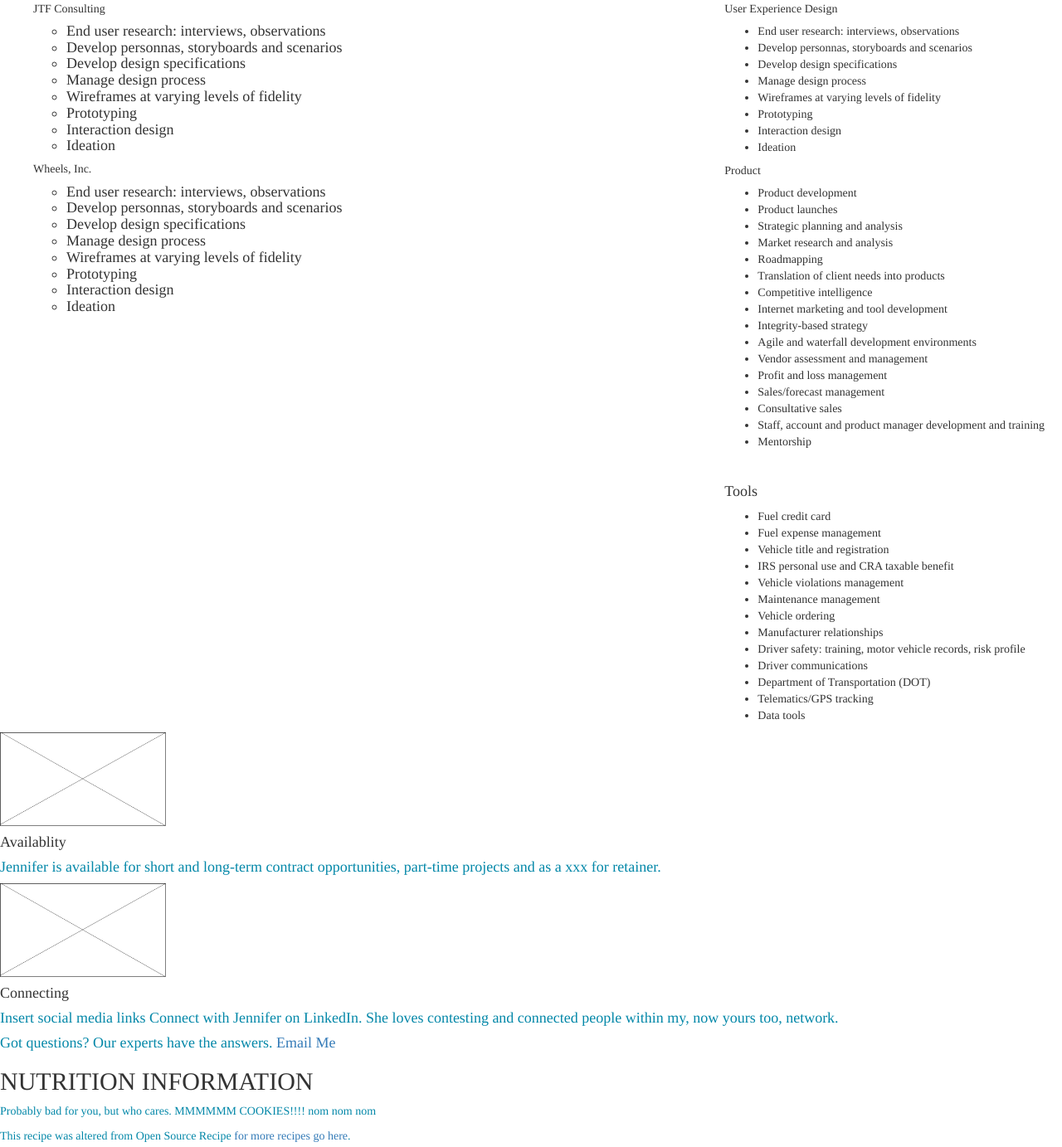
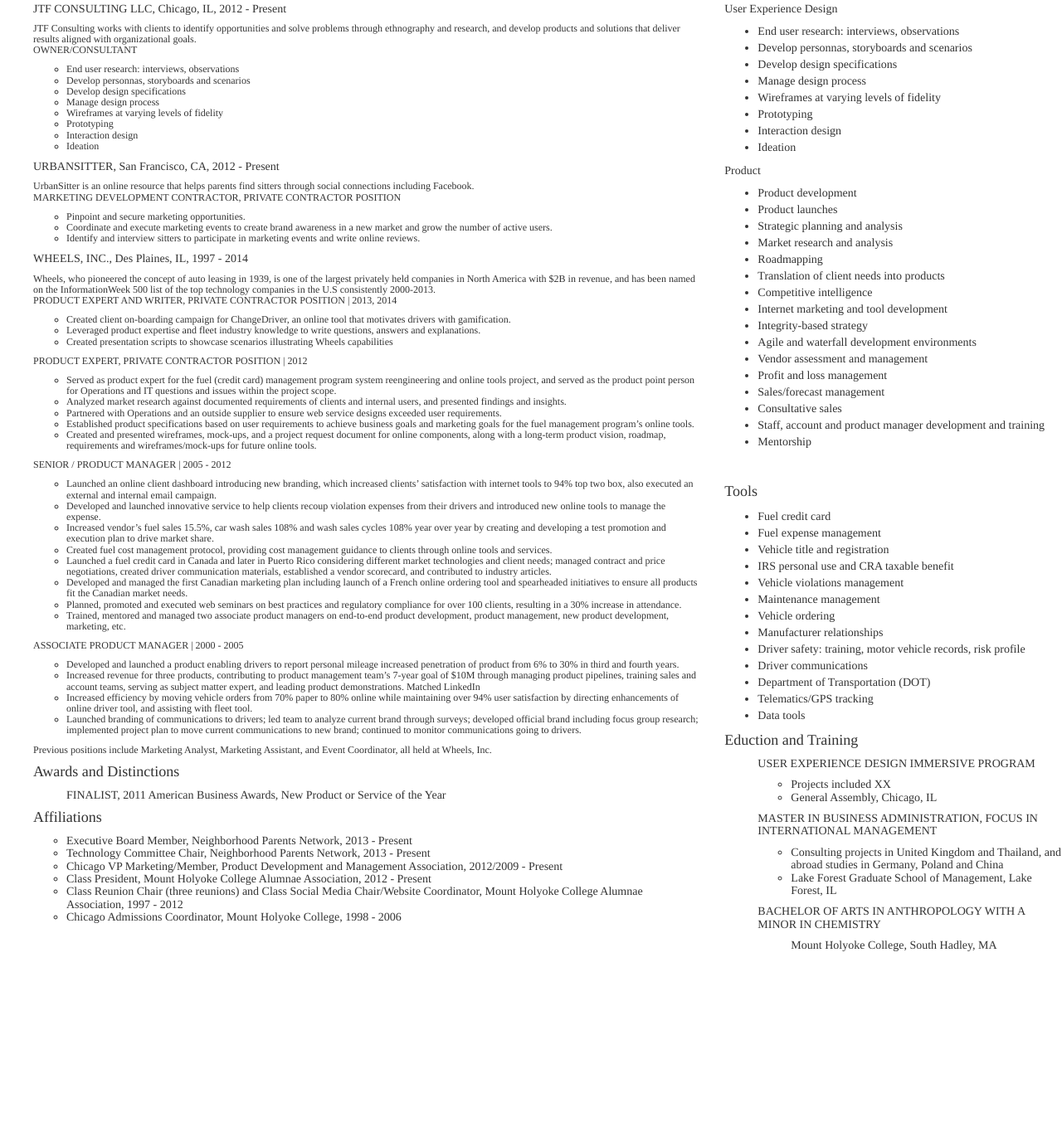
Before and after one commit to JenniferTravisFout/JenniferTravisFout.github.io, a plain HTML site: page resume.html in a window 1280 px wide. Shown: the part 252-1635 px from the top of the page at 83% size. After the commit the page ends 1410 px from the top, so only its background shows below. Drawn offline with nearby package versions, Linux system fonts and the light colour scheme.

Commit message:
Resume new and Index updates

```diff
--- a/resume.html
+++ b/resume.html
@@ -52,7 +52,9 @@
 
 		<h4> Experience<h4>
 		<ul>
-			<h5>JTF Consulting</h5>
+			<h5>JTF CONSULTING LLC, Chicago, IL, 2012 - Present</h5>
+			<h6>JTF Consulting works with clients to identify opportunities and solve problems through ethnography and research, and develop products and solutions that deliver results aligned with organizational goals.
+			</br> OWNER/CONSULTANT</p>
 			<ul>
 			<li>End user research: interviews, observations</li>
 			<li>Develop personnas, storyboards and scenarios</li>
@@ -65,19 +67,72 @@
 			</ul>
 		</ul>
 		<ul>
-			<h5> Wheels, Inc.</h5>
+			<h5>URBANSITTER, San Francisco, CA, 2012 - Present</h5>
+			<h6> UrbanSitter is an online resource that helps parents find sitters through social connections including Facebook. </br> MARKETING DEVELOPMENT CONTRACTOR, PRIVATE CONTRACTOR POSITION
+			</p>
+		<ul>
+			<li>Pinpoint and secure marketing opportunities.</li>
+			<li>Coordinate and execute marketing events to create brand awareness in a new market and grow the number of active users.</li>
+			<li>Identify and interview sitters to participate in marketing events and write online reviews.</li>
+		</ul>
+			<h5> WHEELS, INC., Des Plaines, IL, 1997 - 2014
+			<h6> Wheels, who pioneered the concept of auto leasing in 1939, is one of the largest privately held companies in North America with $2B in revenue, and has been named on the InformationWeek 500 list of the top technology companies in the U.S consistently 2000-2013. </br>
+			PRODUCT EXPERT AND WRITER, PRIVATE CONTRACTOR POSITION | 2013, 2014</p>
 			<ul>
-			<li>End user research: interviews, observations</li>
-			<li>Develop personnas, storyboards and scenarios</li>
-			<li>Develop design specifications</li>
-			<li>Manage design process</li>
-			<li>Wireframes at varying levels of fidelity</li>
-			<li>Prototyping</li>
-			<li>Interaction design</li>
-			<li>Ideation</li>
+			<li>Created client on-boarding campaign for ChangeDriver, an online tool that motivates drivers with gamification.</li>
+			<li>Leveraged product expertise and fleet industry knowledge to write questions, answers and explanations.</li>
+			<li>Created presentation scripts to showcase scenarios illustrating Wheels capabilities</li>
 			</ul>
 
+			<h6> PRODUCT EXPERT, PRIVATE CONTRACTOR POSITION | 2012</p>
+			<ul>
+			<li>Served as product expert for the fuel (credit card) management program system reengineering and online tools project, and served as the product point person for Operations and IT questions and issues within the project scope.</li>
+			<li>Analyzed market research against documented requirements of clients and internal users, and presented findings and insights.</li>
+			<li>Partnered with Operations and an outside supplier to ensure web service designs exceeded user requirements.</li>
+			<li>Established product specifications based on user requirements to achieve business goals and marketing goals for the fuel management program’s online tools.</li>
+			<li>Created and presented wireframes, mock-ups, and a project request document for online components, along with a long-term product vision, roadmap, requirements and wireframes/mock-ups for future online tools.</li>
+			</ul>
+			<h6>SENIOR / PRODUCT MANAGER | 2005 - 2012</p>
+			<ul>
+			<li>Launched an online client dashboard introducing new branding, which increased clients’ satisfaction with internet tools to 94% top two box, also executed an external and internal email campaign.</li>
+			<li>Developed and launched innovative service to help clients recoup violation expenses from their drivers and introduced new online tools to manage the expense.</li>
+			<li>Increased vendor’s fuel sales 15.5%, car wash sales 108% and wash sales cycles 108% year over year by creating and developing a test promotion and execution plan to drive market share.</li>
+			<li>Created fuel cost management protocol, providing cost management guidance to clients through online tools and services.</li>
+			<li>Launched a fuel credit card in Canada and later in Puerto Rico considering different market technologies and client needs; managed contract and price negotiations, created driver communication materials, established a vendor scorecard, and contributed to industry articles.</li>
+			<li>Developed and managed the first Canadian marketing plan including launch of a French online ordering tool and spearheaded initiatives to ensure all products fit the Canadian market needs.</li>
+			<li>Planned, promoted and executed web seminars on best practices and regulatory compliance for over 100 clients, resulting in a 30% increase in attendance.</li>
+			<li>Trained, mentored and managed two associate product managers on end-to-end product development, product management, new product development, marketing, etc. </li>
+			</ul>
 
+			<h6>ASSOCIATE PRODUCT MANAGER | 2000 - 2005</p>
+			<ul>
+			<li>Developed and launched a product enabling drivers to report personal mileage increased penetration of product from 6% to 30% in third and fourth years.</li>
+			<li>Increased revenue for three products, contributing to product management team’s 7-year goal of $10M through managing product pipelines, training sales and account teams, serving as subject matter expert, and leading product demonstrations. Matched LinkedIn</li>
+			<li>Increased efficiency by moving vehicle orders from 70% paper to 80% online while maintaining over 94% user satisfaction by directing enhancements of online driver tool, and assisting with fleet tool.</li>
+			<li>Launched branding of communications to drivers; led team to analyze current brand through surveys; developed official brand including focus group research; implemented project plan to move current communications to new brand; continued to monitor communications going to drivers. </li>
+			</ul>
+
+			<h6> Previous positions include Marketing Analyst, Marketing Assistant, and Event Coordinator, all held at Wheels, Inc. </p>
+			</ul>
+		</ul>
+<ul>
+<h4>Awards and Distinctions<h4>
+		<ul>
+		<h5> FINALIST, 2011 American Business Awards, New Product or Service of the Year <h5>
+</ul>
+
+	<h4>Affiliations<h4>
+		<ul>
+		<h5>
+
+			<li>Executive Board Member, Neighborhood Parents Network, 2013 - Present</li>
+			<li>Technology Committee Chair, Neighborhood Parents Network, 2013 - Present </li>
+			<li>Chicago VP Marketing/Member, Product Development and Management Association, 2012/2009 - Present</li>
+			<li>Class President, Mount Holyoke College Alumnae Association, 2012 - Present</li>
+			<li>Class Reunion Chair (three reunions) and Class Social Media Chair/Website Coordinator,
+ 			Mount Holyoke College Alumnae Association, 1997 - 2012</li>
+			<li>Chicago Admissions Coordinator, Mount Holyoke College, 1998 - 2006</li>
+		</h5>
 		</ul>
 
 	</div>
@@ -136,26 +191,26 @@
 		<li>Data tools</li>
 		</ul>
 
+<h4>Eduction and Training<h4>
+		<ul>
+		<h5> USER EXPERIENCE DESIGN IMMERSIVE PROGRAM</p>
+			<ul>
+			<li> Projects included XX </li>
+			<li> General Assembly, Chicago, IL </li>
+			</ul>
+
+		<h5> MASTER IN BUSINESS ADMINISTRATION, FOCUS IN INTERNATIONAL MANAGEMENT</p>
+			<ul>
+			<li>Consulting projects in United Kingdom and Thailand, and abroad studies in Germany, Poland and China</li>
+			<li>Lake Forest Graduate School of Management, Lake Forest, IL</li>
+			</ul>
+		<h5> BACHELOR OF ARTS IN ANTHROPOLOGY WITH A MINOR IN CHEMISTRY</p>
+			<ul>
+			Mount Holyoke College, South Hadley, MA
+			</ul>
+
 	</div>
 </div>
-
-<img src="imageholder.jpg" width="200px">
-<h4> Availablity<h4>
-<p>Jennifer is available for short and long-term contract opportunities, part-time projects and as a xxx for retainer.</P>
-
-<img src="imageholder.jpg" width="200px">
-<h4> Connecting<h4>
-<p>Insert social media links Connect with Jennifer on LinkedIn. She loves contesting and connected people within my, now yours too, network.</P>
-
-<p>Got questions? Our experts have the answers. <a href="mailto: me@fakeemail.com"> Email Me </a> </p>
-
-
-<h2 id="info">NUTRITION INFORMATION</h2>
-
-<p>Probably bad for you, but who cares. MMMMMM COOKIES!!!! nom nom nom</p>
-
-
-<p>This recipe was altered from Open Source Recipe <a href="http://www.opensourcefood.com/people/Amanori/recipes/mamas-recipe-the-best-chocolate-chip-cookies">for more recipes go here</a>.</p>
 
 <!-- Latest compiled and minified JavaScript -->
 <script src="https://maxcdn.bootstrapcdn.com/bootstrap/3.3.4/js/bootstrap.min.js"></script>
```
Also changed, not shown: index.html (+6 -5 lines).
